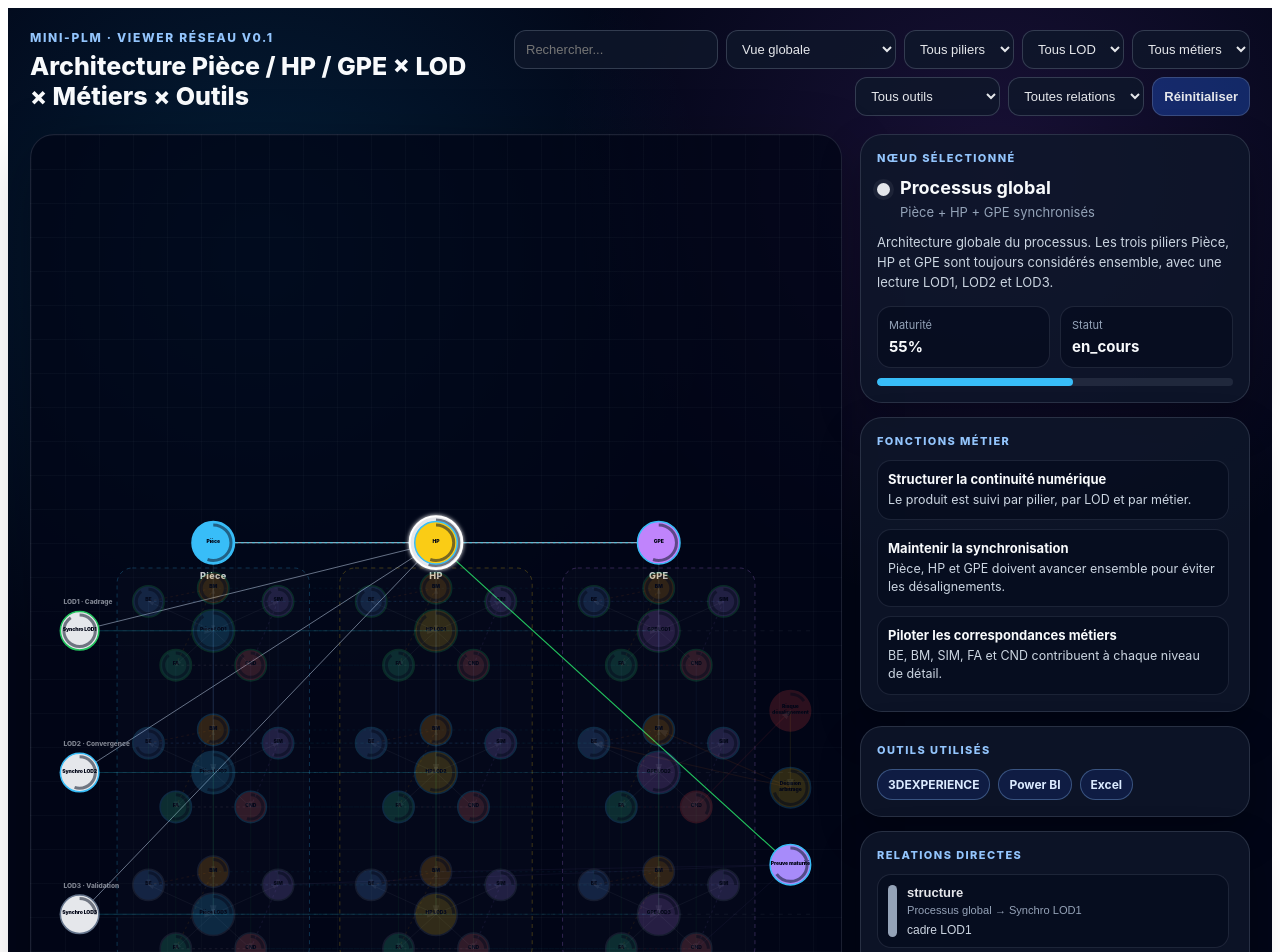
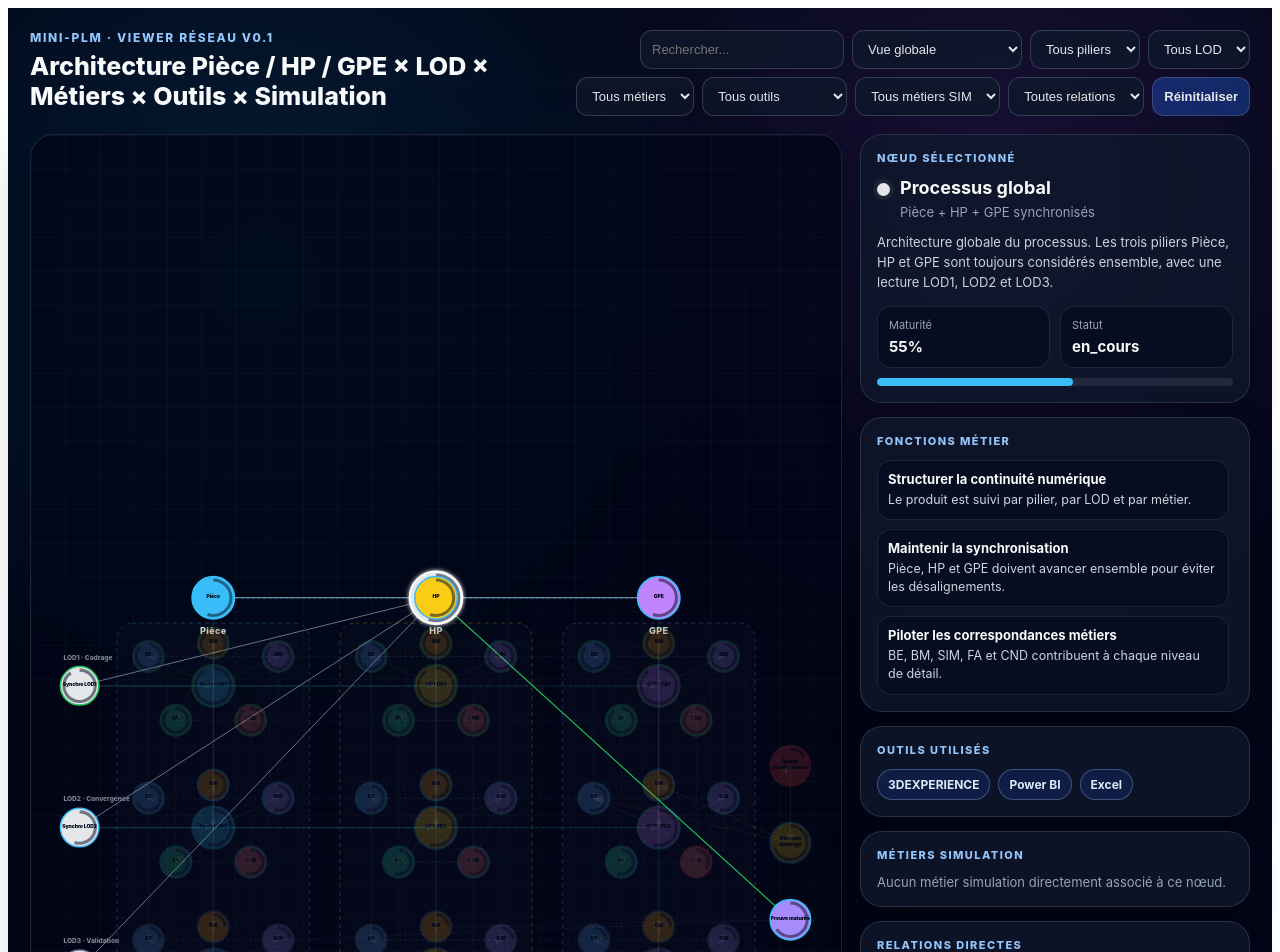
Before and after one commit to batbot252-oss/Process_mining, a Next.js app: page /viewer in a window 1280 px wide. Shown: the top 952 px of the page. Built offline with nearby package versions, Linux system fonts and the light colour scheme.

Commit message:
Update page.tsx

```diff
--- a/app/viewer/page.tsx
+++ b/app/viewer/page.tsx
@@ -23,6 +23,8 @@ type ToolName =
   | "ERP"
   | "CIVA";
 
+type SimulationJob = "INJ_C" | "INJ_N" | "PRE_CHAUF" | "SDF";
+
 type NodeCategory =
   | "process"
   | "pillar_hub"
@@ -71,6 +73,7 @@ type GraphNode = {
   description: string;
   functions: FunctionItem[];
   tools?: ToolName[];
+  simulationJobs?: SimulationJob[];
 };
 
 type GraphEdge = {
@@ -126,6 +129,20 @@ const TOOL_LABELS: Record<ToolName, string> = {
   CIVA: "CIVA / CND",
 };
 
+const SIMULATION_JOBS: SimulationJob[] = [
+  "INJ_C",
+  "INJ_N",
+  "PRE_CHAUF",
+  "SDF",
+];
+
+const SIMULATION_JOB_LABELS: Record<SimulationJob, string> = {
+  INJ_C: "Inj_c",
+  INJ_N: "Inj_n",
+  PRE_CHAUF: "Pré_chauf",
+  SDF: "SDF",
+};
+
 const PILLAR_LABELS: Record<Pillar, string> = {
   PIECE: "Pièce",
   HP: "HP",
@@ -364,38 +381,43 @@ function functionsFor(
           detail: `Phénomènes à vérifier sur le pilier ${pillarLabel}.`,
         },
         {
-          title: "Définir les critères calcul",
-          detail: "Critères de performance, marges, zones critiques.",
+          title: "Cadrer Inj_c / Inj_n",
+          detail:
+            "Première lecture des besoins de simulation injection côté courant et côté noyau.",
         },
         {
           title: "Préparer la stratégie simulation",
-          detail: "Niveau de modèle attendu selon la maturité LOD.",
+          detail:
+            "Niveau de modèle attendu selon la maturité LOD et les métiers simulation concernés.",
         },
       ],
       LOD2: [
         {
           title: "Construire le modèle intermédiaire",
           detail:
-            "Modèle simplifié ou semi-détaillé, hypothèses et maillage.",
+            "Modèle simplifié ou semi-détaillé, hypothèses, maillage et préparation calcul.",
         },
         {
           title: "Comparer les variantes",
           detail:
-            "Analyse de sensibilité, paramètres influents, orientation de conception.",
+            "Analyse de sensibilité sur Inj_c, Inj_n et Pré_chauf selon le besoin du pilier.",
         },
         {
           title: "Identifier les zones sensibles",
-          detail: "Zones critiques à partager avec BE, BM et CND.",
+          detail:
+            "Zones critiques à partager avec BE, BM, FA et CND.",
         },
       ],
       LOD3: [
         {
           title: "Produire le rapport validé",
-          detail: "Calculs finaux, marges, justification et traçabilité.",
+          detail:
+            "Calculs finaux, marges, justification et traçabilité sur Inj_c, Inj_n, Pré_chauf et SDF.",
         },
         {
           title: "Justifier la définition",
-          detail: "Lien entre résultats, CAO libérée et décision RdC.",
+          detail:
+            "Lien entre résultats simulation, CAO libérée et décision RdC.",
         },
         {
           title: "Appuyer la preuve numérique",
@@ -571,6 +593,32 @@ function toolsFor(
   }
 
   return baseTools;
+}
+
+function simulationJobsFor(
+  entity: Exclude<Entity, "TRANSVERSE">,
+  pillar: Pillar,
+  lod: LOD
+): SimulationJob[] {
+  if (entity !== "SIM") return [];
+
+  if (lod === "LOD1") {
+    return ["INJ_C", "INJ_N"];
+  }
+
+  if (lod === "LOD2") {
+    return ["INJ_C", "INJ_N", "PRE_CHAUF"];
+  }
+
+  if (pillar === "PIECE") {
+    return ["INJ_C", "INJ_N", "PRE_CHAUF", "SDF"];
+  }
+
+  if (pillar === "HP") {
+    return ["INJ_C", "PRE_CHAUF", "SDF"];
+  }
+
+  return ["INJ_N", "PRE_CHAUF", "SDF"];
 }
 
 function buildGraph() {
@@ -663,7 +711,13 @@ function buildGraph() {
       tools: ["3DEXPERIENCE", "Excel", "Power BI"],
     });
 
-    addEdge("PROCESS_GLOBAL", `SYNC_${lod}`, "structure", `cadre ${lod}`, "moyenne");
+    addEdge(
+      "PROCESS_GLOBAL",
+      `SYNC_${lod}`,
+      "structure",
+      `cadre ${lod}`,
+      "moyenne"
+    );
   }
 
   for (const pillar of PILLARS) {
@@ -706,9 +760,32 @@ function buildGraph() {
     );
   }
 
-  addEdge("PILLAR_PIECE", "PILLAR_HP", "synchronise", "Pièce ↔ HP", "forte", true);
-  addEdge("PILLAR_HP", "PILLAR_GPE", "synchronise", "HP ↔ GPE", "forte", true);
-  addEdge("PILLAR_PIECE", "PILLAR_GPE", "synchronise", "Pièce ↔ GPE", "forte", true);
+  addEdge(
+    "PILLAR_PIECE",
+    "PILLAR_HP",
+    "synchronise",
+    "Pièce ↔ HP",
+    "forte",
+    true
+  );
+
+  addEdge(
+    "PILLAR_HP",
+    "PILLAR_GPE",
+    "synchronise",
+    "HP ↔ GPE",
+    "forte",
+    true
+  );
+
+  addEdge(
+    "PILLAR_PIECE",
+    "PILLAR_GPE",
+    "synchronise",
+    "Pièce ↔ GPE",
+    "forte",
+    true
+  );
 
   for (const pillar of PILLARS) {
     for (const lod of LODS) {
@@ -777,6 +854,8 @@ function buildGraph() {
           maturity = 70;
         }
 
+        const simulationJobs = simulationJobsFor(entity, pillar, lod);
+
         nodes.push({
           id: nodeId,
           label: `${entity}`,
@@ -789,9 +868,13 @@ function buildGraph() {
           y: LOD_Y[lod] + pos.dy,
           maturity,
           status,
-          description: `${entity} contribue au pilier ${PILLAR_LABELS[pillar]} au niveau ${lod}. Ce nœud porte les fonctions métier associées.`,
+          description:
+            entity === "SIM"
+              ? `SIM contribue au pilier ${PILLAR_LABELS[pillar]} au niveau ${lod}. Ce nœud regroupe les métiers simulation associés : Inj_c, Inj_n, Pré_chauf et SDF selon le niveau de maturité.`
+              : `${entity} contribue au pilier ${PILLAR_LABELS[pillar]} au niveau ${lod}. Ce nœud porte les fonctions métier associées.`,
           functions: functionsFor(entity, pillar, lod),
           tools: toolsFor(entity, pillar, lod),
+          simulationJobs,
         });
 
         addEdge(
@@ -1090,6 +1173,7 @@ function nodeRadius(node: GraphNode) {
   if (node.category === "process") return 52;
   if (node.category === "pillar_hub") return 42;
   if (node.category === "gate") return 38;
+
   if (
     node.category === "risk" ||
     node.category === "decision" ||
@@ -1097,6 +1181,7 @@ function nodeRadius(node: GraphNode) {
   ) {
     return 40;
   }
+
   return 31;
 }
 
@@ -1121,7 +1206,12 @@ export default function ViewerPage() {
   const [lodFilter, setLodFilter] = useState<LOD | "ALL">("ALL");
   const [entityFilter, setEntityFilter] = useState<Entity | "ALL">("ALL");
   const [toolFilter, setToolFilter] = useState<ToolName | "ALL">("ALL");
-  const [relationFilter, setRelationFilter] = useState<RelationType | "ALL">("ALL");
+  const [simulationJobFilter, setSimulationJobFilter] = useState<
+    SimulationJob | "ALL"
+  >("ALL");
+  const [relationFilter, setRelationFilter] = useState<RelationType | "ALL">(
+    "ALL"
+  );
   const [viewMode, setViewMode] = useState<
     "global" | "piliers" | "lod" | "fonctions" | "risques"
   >("global");
@@ -1149,7 +1239,16 @@ export default function ViewerPage() {
             item.title.toLowerCase().includes(searchValue) ||
             item.detail.toLowerCase().includes(searchValue)
         ) ||
-        node.tools?.some((tool) => TOOL_LABELS[tool].toLowerCase().includes(searchValue));
+        Boolean(
+          node.tools?.some((tool) =>
+            TOOL_LABELS[tool].toLowerCase().includes(searchValue)
+          )
+        ) ||
+        Boolean(
+          node.simulationJobs?.some((job) =>
+            SIMULATION_JOB_LABELS[job].toLowerCase().includes(searchValue)
+          )
+        );
 
       const matchPillar =
         pillarFilter === "ALL" ||
@@ -1176,7 +1275,17 @@ export default function ViewerPage() {
 
       const matchTool =
         toolFilter === "ALL" ||
-        node.tools?.includes(toolFilter) ||
+        Boolean(node.tools?.includes(toolFilter)) ||
+        node.category === "process" ||
+        node.category === "pillar_hub" ||
+        node.category === "gate" ||
+        node.category === "risk" ||
+        node.category === "decision" ||
+        node.category === "proof";
+
+      const matchSimulationJob =
+        simulationJobFilter === "ALL" ||
+        Boolean(node.simulationJobs?.includes(simulationJobFilter)) ||
         node.category === "process" ||
         node.category === "pillar_hub" ||
         node.category === "gate" ||
@@ -1222,6 +1331,7 @@ export default function ViewerPage() {
         matchLOD &&
         matchEntity &&
         matchTool &&
+        matchSimulationJob &&
         matchView
       ) {
         ids.add(node.id);
@@ -1246,12 +1356,14 @@ export default function ViewerPage() {
     lodFilter,
     entityFilter,
     toolFilter,
+    simulationJobFilter,
     viewMode,
   ]);
 
   const visibleEdges = useMemo(() => {
     return edges.filter((edge) => {
-      const matchRelation = relationFilter === "ALL" || edge.type === relationFilter;
+      const matchRelation =
+        relationFilter === "ALL" || edge.type === relationFilter;
 
       return (
         visibleNodeIds.has(edge.source) &&
@@ -1290,9 +1402,11 @@ export default function ViewerPage() {
   function edgeOpacity(edge: GraphEdge) {
     if (!selectedNodeId) return 0.68;
     if (edge.source === selectedNodeId || edge.target === selectedNodeId) return 1;
+
     if (connectedNodeIds.has(edge.source) && connectedNodeIds.has(edge.target)) {
       return 0.35;
     }
+
     return 0.08;
   }
 
@@ -1301,6 +1415,7 @@ export default function ViewerPage() {
     setLodFilter("ALL");
     setEntityFilter("ALL");
     setToolFilter("ALL");
+    setSimulationJobFilter("ALL");
     setRelationFilter("ALL");
     setViewMode("global");
     setSearch("");
@@ -1312,7 +1427,9 @@ export default function ViewerPage() {
       <section className="topbar">
         <div>
           <p className="eyebrow">Mini-PLM · Viewer réseau V0.1</p>
-          <h1>Architecture Pièce / HP / GPE × LOD × Métiers × Outils</h1>
+          <h1>
+            Architecture Pièce / HP / GPE × LOD × Métiers × Outils × Simulation
+          </h1>
         </div>
 
         <div className="toolbar">
@@ -1344,7 +1461,9 @@ export default function ViewerPage() {
 
           <select
             value={pillarFilter}
-            onChange={(event) => setPillarFilter(event.target.value as Pillar | "ALL")}
+            onChange={(event) =>
+              setPillarFilter(event.target.value as Pillar | "ALL")
+            }
           >
             <option value="ALL">Tous piliers</option>
             <option value="PIECE">Pièce</option>
@@ -1364,7 +1483,9 @@ export default function ViewerPage() {
 
           <select
             value={entityFilter}
-            onChange={(event) => setEntityFilter(event.target.value as Entity | "ALL")}
+            onChange={(event) =>
+              setEntityFilter(event.target.value as Entity | "ALL")
+            }
           >
             <option value="ALL">Tous métiers</option>
             <option value="BE">BE</option>
@@ -1384,6 +1505,22 @@ export default function ViewerPage() {
             {TOOLS.map((tool) => (
               <option key={tool} value={tool}>
                 {TOOL_LABELS[tool]}
+              </option>
+            ))}
+          </select>
+
+          <select
+            value={simulationJobFilter}
+            onChange={(event) =>
+              setSimulationJobFilter(
+                event.target.value as SimulationJob | "ALL"
+              )
+            }
+          >
+            <option value="ALL">Tous métiers SIM</option>
+            {SIMULATION_JOBS.map((job) => (
+              <option key={job} value={job}>
+                {SIMULATION_JOB_LABELS[job]}
               </option>
             ))}
           </select>
@@ -1449,7 +1586,12 @@ export default function ViewerPage() {
                   className="pillarZone"
                   stroke={PILLAR_COLORS[pillar]}
                 />
-                <text x={PILLAR_X[pillar]} y={148} textAnchor="middle" className="pillarTitle">
+                <text
+                  x={PILLAR_X[pillar]}
+                  y={148}
+                  textAnchor="middle"
+                  className="pillarTitle"
+                >
                   {PILLAR_LABELS[pillar]}
                 </text>
               </g>
@@ -1457,7 +1599,13 @@ export default function ViewerPage() {
 
             {LODS.map((lod) => (
               <g key={`row_${lod}`}>
-                <line x1={55} y1={LOD_Y[lod]} x2={1545} y2={LOD_Y[lod]} className="lodLine" />
+                <line
+                  x1={55}
+                  y1={LOD_Y[lod]}
+                  x2={1545}
+                  y2={LOD_Y[lod]}
+                  className="lodLine"
+                />
                 <text x={64} y={LOD_Y[lod] - 52} className="lodLabel">
                   {LOD_LABELS[lod]}
                 </text>
@@ -1548,12 +1696,17 @@ export default function ViewerPage() {
             {selectedNode ? (
               <>
                 <div className="selectedHeader">
-                  <span className="dot" style={{ background: nodeFill(selectedNode) }} />
+                  <span
+                    className="dot"
+                    style={{ background: nodeFill(selectedNode) }}
+                  />
                   <div>
                     <h2>{selectedNode.label}</h2>
                     <p>
                       {selectedNode.subtitle}
-                      {selectedNode.pillar ? ` · ${PILLAR_LABELS[selectedNode.pillar]}` : ""}
+                      {selectedNode.pillar
+                        ? ` · ${PILLAR_LABELS[selectedNode.pillar]}`
+                        : ""}
                       {selectedNode.lod ? ` · ${selectedNode.lod}` : ""}
                       {selectedNode.entity !== "TRANSVERSE"
                         ? ` · ${ENTITY_LABELS[selectedNode.entity]}`
@@ -1596,7 +1749,10 @@ export default function ViewerPage() {
             {selectedNode?.functions?.length ? (
               <div className="functionList">
                 {selectedNode.functions.map((item, index) => (
-                  <div key={`${selectedNode.id}_function_${index}`} className="functionItem">
+                  <div
+                    key={`${selectedNode.id}_function_${index}`}
+                    className="functionItem"
+                  >
                     <strong>{item.title}</strong>
                     <p>{item.detail}</p>
                   </div>
@@ -1624,6 +1780,27 @@ export default function ViewerPage() {
           </div>
 
           <div className="panelBlock">
+            <p className="panelLabel">Métiers simulation</p>
+
+            {selectedNode?.simulationJobs?.length ? (
+              <div className="simulationJobList">
+                {selectedNode.simulationJobs.map((job) => (
+                  <span
+                    key={`${selectedNode.id}_${job}`}
+                    className="simulationJobChip"
+                  >
+                    {SIMULATION_JOB_LABELS[job]}
+                  </span>
+                ))}
+              </div>
+            ) : (
+              <p className="empty">
+                Aucun métier simulation directement associé à ce nœud.
+              </p>
+            )}
+          </div>
+
+          <div className="panelBlock">
             <p className="panelLabel">Relations directes</p>
 
             <div className="edgeList">
@@ -1640,7 +1817,9 @@ export default function ViewerPage() {
                       className="edgeItem"
                       onClick={() =>
                         setSelectedNodeId(
-                          edge.source === selectedNodeId ? edge.target : edge.source
+                          edge.source === selectedNodeId
+                            ? edge.target
+                            : edge.source
                         )
                       }
                     >
@@ -1676,13 +1855,18 @@ export default function ViewerPage() {
                 <strong>Bulles métier</strong> : BE, BM, SIM, FA et CND.
               </li>
               <li>
-                <strong>Filtre outil</strong> : 3DEXPERIENCE, CATIA, ABAQUS, ANSA, Python, etc.
+                <strong>Outils</strong> : 3DEXPERIENCE, CATIA, ABAQUS, ANSA,
+                Python, etc.
+              </li>
+              <li>
+                <strong>Métiers SIM</strong> : Inj_c, Inj_n, Pré_chauf et SDF.
               </li>
               <li>
                 <strong>Liens cyan</strong> : synchronisation entre piliers.
               </li>
               <li>
-                <strong>Liens orange / rouges</strong> : impacts et blocages critiques.
+                <strong>Liens orange / rouges</strong> : impacts et blocages
+                critiques.
               </li>
             </ul>
           </div>
@@ -1738,7 +1922,7 @@ export default function ViewerPage() {
           flex-wrap: wrap;
           justify-content: flex-end;
           gap: 8px;
-          max-width: 1050px;
+          max-width: 1160px;
         }
 
         .toolbar input,
@@ -1955,7 +2139,8 @@ export default function ViewerPage() {
           line-height: 1.45;
         }
 
-        .toolList {
+        .toolList,
+        .simulationJobList {
           display: flex;
           flex-wrap: wrap;
           gap: 8px;
@@ -1967,6 +2152,18 @@ export default function ViewerPage() {
           border: 1px solid rgba(147, 197, 253, 0.32);
           background: rgba(30, 64, 175, 0.22);
           color: #dbeafe;
+          border-radius: 999px;
+          padding: 7px 10px;
+          font-size: 12px;
+          font-weight: 750;
+        }
+
+        .simulationJobChip {
+          display: inline-flex;
+          align-items: center;
+          border: 1px solid rgba(167, 139, 250, 0.38);
+          background: rgba(88, 28, 135, 0.26);
+          color: #ede9fe;
           border-radius: 999px;
           padding: 7px 10px;
           font-size: 12px;
```
